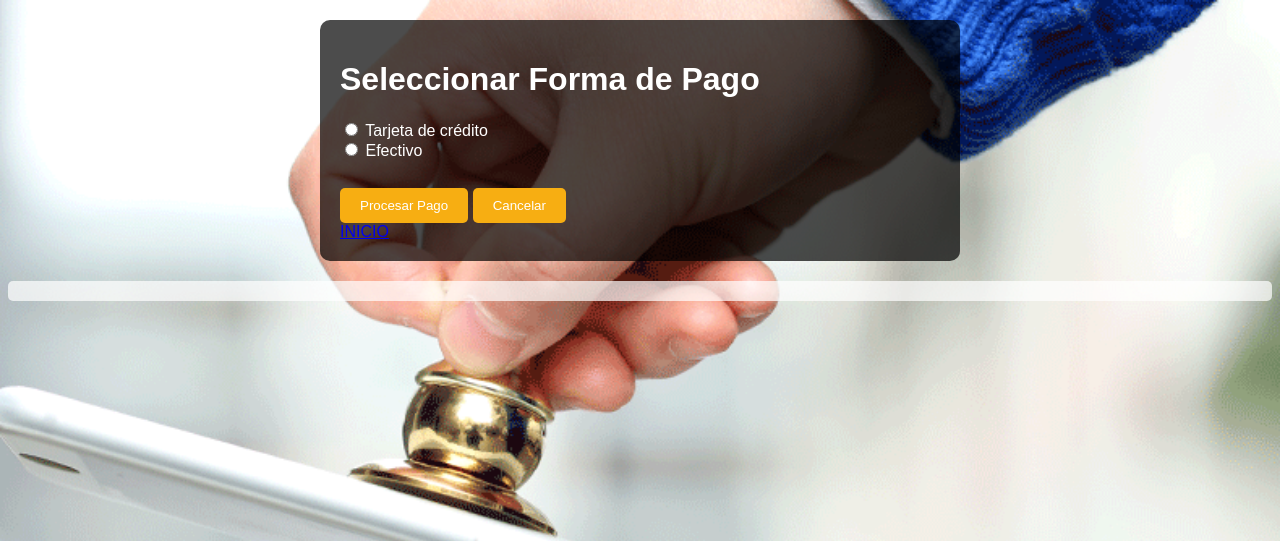
After one commit to Sarai6e/ALGORITMIA-PARA-LA-INTELIGENCIA-ARTIFICIAL, a PHP site: page /pagos.php in a window 1280 px wide. The commit adds this page. Shown: the top 541 px of the page. Run offline with PHP 8.4, Linux system fonts and the light colour scheme.

Commit message:
treceavo comando

```diff
--- a/Entregable 1/login.css
+++ b/Entregable 1/login.css
@@ -161,8 +161,8 @@ body {
     padding: .8em 0;
     border: none;
     border-radius: 3px;
-    color: rgb(209, 209, 209);
-    background: rgba(202, 116, 46, 0.7);
+    color: #f7ae12;
+    background: #f7ae12;
     border-radius: .5em;
 }
 
@@ -172,7 +172,7 @@ body {
     left: 0;
     width: 100%;
     height: 1px;
-    background-color: #e42727;
+    background-color: #f7ae12;
     transform: scale(0);
     transform: left bottom;
     transition: transform .4s;
--- a/Entregable 1/login.php
+++ b/Entregable 1/login.php
@@ -29,6 +29,7 @@
       <input type="submit" class="form__submit" value="Enter">
       <section>
         <a href="registro.php">Create account</a>
+        <a href="menu.html">INICIO</a>
       </section>
     </div>
   </form>
--- a/Entregable 1/menu.html
+++ b/Entregable 1/menu.html
@@ -48,10 +48,10 @@
                     <nav id="nav" class="">
                         <ul id="links">
                             <li><a href="#inicio" class="seleccionado" onclick="seleccionar(this)">INICIO</a></li>
-                            <li><a href="#sobremi" onclick="seleccionar(this)">SOBRE MI</a></li>
-                            <li><a href="#skills" onclick="seleccionar(this)">S</a></li>
+                            <li><a href="#skills" onclick="seleccionar(this)">MARCAS</a></li>
                             <li><a href="#portafolio" onclick="seleccionar(this)">SERVICIOS</a></li>
                             <li><a href="#contacto" onclick="seleccionar(this)">CONTACTO</a></li>
+                            <li><a href="pagos.php" onclick="seleccionar(this)">PAGOS</a></li>
                         </ul>
                     </nav>
 <!--ICONOS DEL MENU RESPONSIVE -->
--- /dev/null
+++ b/Entregable 1/pago.css
@@ -0,0 +1,51 @@
+body {
+    background-image: url('background.gif');
+    background-size: cover;
+    background-repeat: no-repeat;
+    background-attachment: fixed;
+    font-family: Arial, sans-serif;
+}
+
+.forma-pago {
+    background-color: rgba(0, 0, 0, 0.7);
+    padding: 20px;
+    border-radius: 10px;
+    width: 80%;
+    max-width: 600px;
+    margin: 20px auto;
+    color: white;
+}
+
+input[type="text"] {
+    width: 100%;
+    padding: 8px;
+    margin: 5px 0;
+    box-sizing: border-box;
+    border: none;
+    border-radius: 5px;
+}
+
+label {
+    margin-top: 10px;
+}
+
+button {
+    padding: 10px 20px;
+    background-color: #f7ae12;
+    color: white;
+    border: none;
+    border-radius: 5px;
+    cursor: pointer;
+    margin-top: 10px;
+}
+
+button:hover {
+    background-color: #f7ae12;
+}
+
+#resultado {
+    margin-top: 20px;
+    padding: 10px;
+    background-color: rgba(255, 255, 255, 0.7);
+    border-radius: 5px;
+}
--- /dev/null
+++ b/Entregable 1/pagos.php
@@ -0,0 +1,103 @@
+<?php
+// Verificar si se ha enviado el formulario
+if ($_SERVER["REQUEST_METHOD"] == "POST") {
+    // Configuración de la conexión a la base de datos
+    $servername = "localhost"; // Cambia localhost por el nombre de tu servidor si es diferente
+    $username = "root"; // Cambia tu_usuario por tu nombre de usuario de MySQL
+    $password = ""; // Cambia tu_contraseña por tu contraseña de MySQL
+    $database = "el_tornillo_feliz";
+
+    // Crear conexión
+    $conn = new mysqli($servername, $username, $password, $database);
+
+    // Verificar la conexión
+    if ($conn->connect_error) {
+        die("La conexión falló: " . $conn->connect_error);
+    }
+
+    // Verificar si se seleccionó una forma de pago
+    if (isset($_POST['forma-pago'])) {
+        $forma_pago = $_POST['forma-pago'];
+
+        // Insertar los datos en la base de datos dependiendo de la forma de pago
+        if ($forma_pago === 'tarjeta') {
+            $num_tarjeta = $_POST['num-tarjeta'];
+            $num_dni = $_POST['num-dni'];
+            $cantidad_pagar = $_POST['cantidad-pagar'];
+
+            // Preparar la consulta SQL para insertar los datos en la tabla de pagos
+            $sql = "INSERT INTO pagos (forma_pago, num_tarjeta, num_dni, cantidad_pagar) VALUES ('$forma_pago', '$num_tarjeta', '$num_dni', '$cantidad_pagar')";
+
+            if ($conn->query($sql) === TRUE) {
+                echo "Pago procesado exitosamente.";
+            } else {
+                echo "Error al procesar el pago: " . $conn->error;
+            }
+        } elseif ($forma_pago === 'efectivo') {
+            // Si la forma de pago es en efectivo, puedes realizar aquí la inserción en la base de datos
+            echo "Pago en efectivo procesado exitosamente.";
+        } else {
+            echo "Por favor selecciona una forma de pago válida.";
+        }
+    } else {
+        echo "Por favor selecciona una forma de pago.";
+    }
+
+    // Cerrar la conexión a la base de datos
+    $conn->close();
+}
+?>
+<!DOCTYPE html>
+<html lang="en">
+<head>
+    <meta charset="UTF-8">
+    <meta name="viewport" content="width=device-width, initial-scale=1.0">
+    <title>Seleccionar Forma de Pago</title>
+    <link rel="stylesheet" href="pago.css">
+</head>
+<body>
+
+<div class="forma-pago">
+    <h1>Seleccionar Forma de Pago</h1>
+    <form method="post" action="<?php echo htmlspecialchars($_SERVER["PHP_SELF"]); ?>">
+        <input type="radio" id="tarjeta" name="forma-pago" value="tarjeta" onclick="mostrarCampo('tarjeta')">
+        <label for="tarjeta">Tarjeta de crédito</label><br>
+
+        <div id="campo-tarjeta" style="display:none;">
+            <label for="num-tarjeta">Número de Tarjeta:</label><br>
+            <input type="text" id="num-tarjeta" name="num-tarjeta"><br>
+
+            <label for="num-dni">Número de DNI:</label><br>
+            <input type="text" id="num-dni" name="num-dni"><br>
+
+            <label for="cantidad-pagar">Cantidad a Pagar:</label><br>
+            <input type="text" id="cantidad-pagar" name="cantidad-pagar"><br><br>
+        </div>
+
+        <input type="radio" id="efectivo" name="forma-pago" value="efectivo">
+        <label for="efectivo">Efectivo</label><br><br>
+
+        <button type="submit">Procesar Pago</button>
+        <button type="button" onclick="cancelarPago()">Cancelar</button>
+        <section>
+        <a href="menu.html">INICIO</a>
+      </section>
+    </form>
+</div>
+
+<div id="resultado"></div>
+
+<script>
+    function mostrarCampo(opcion) {
+        if (opcion === 'tarjeta') {
+            document.getElementById('campo-tarjeta').style.display = 'block';
+        }
+    }
+
+    function cancelarPago() {
+        alert("Pago cancelado.");
+    }
+</script>
+
+</body>
+</html>
```
Also changed, not shown: Entregable 1/background.gif (added).
